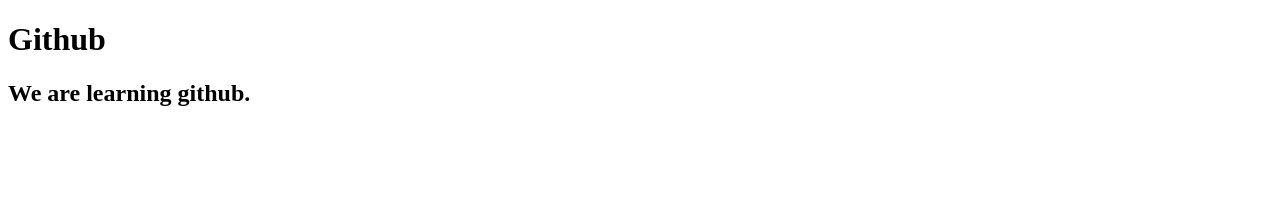
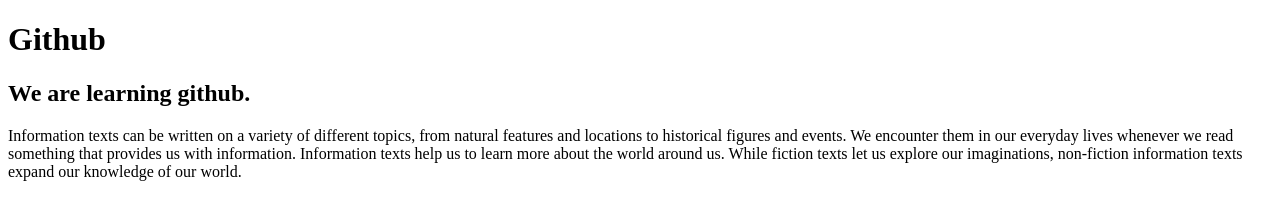
Before and after one commit to Sakshivitnor02/my-first-repo, a plain HTML site: page index.html in a window 1280 px wide. Drawn offline with Linux system fonts and the light colour scheme.

Commit message:
information added

```diff
--- a/index.html
+++ b/index.html
@@ -6,5 +6,6 @@
 <body>
     <h1>Github</h1>
     <h2>We are learning github.</h2>
+    <p>Information texts can be written on a variety of different topics, from natural features and locations to historical figures and events. We encounter them in our everyday lives whenever we read something that provides us with information. Information texts help us to learn more about the world around us. While fiction texts let us explore our imaginations, non-fiction information texts expand our knowledge of our world.</p>
 </body>
 </html>
```
